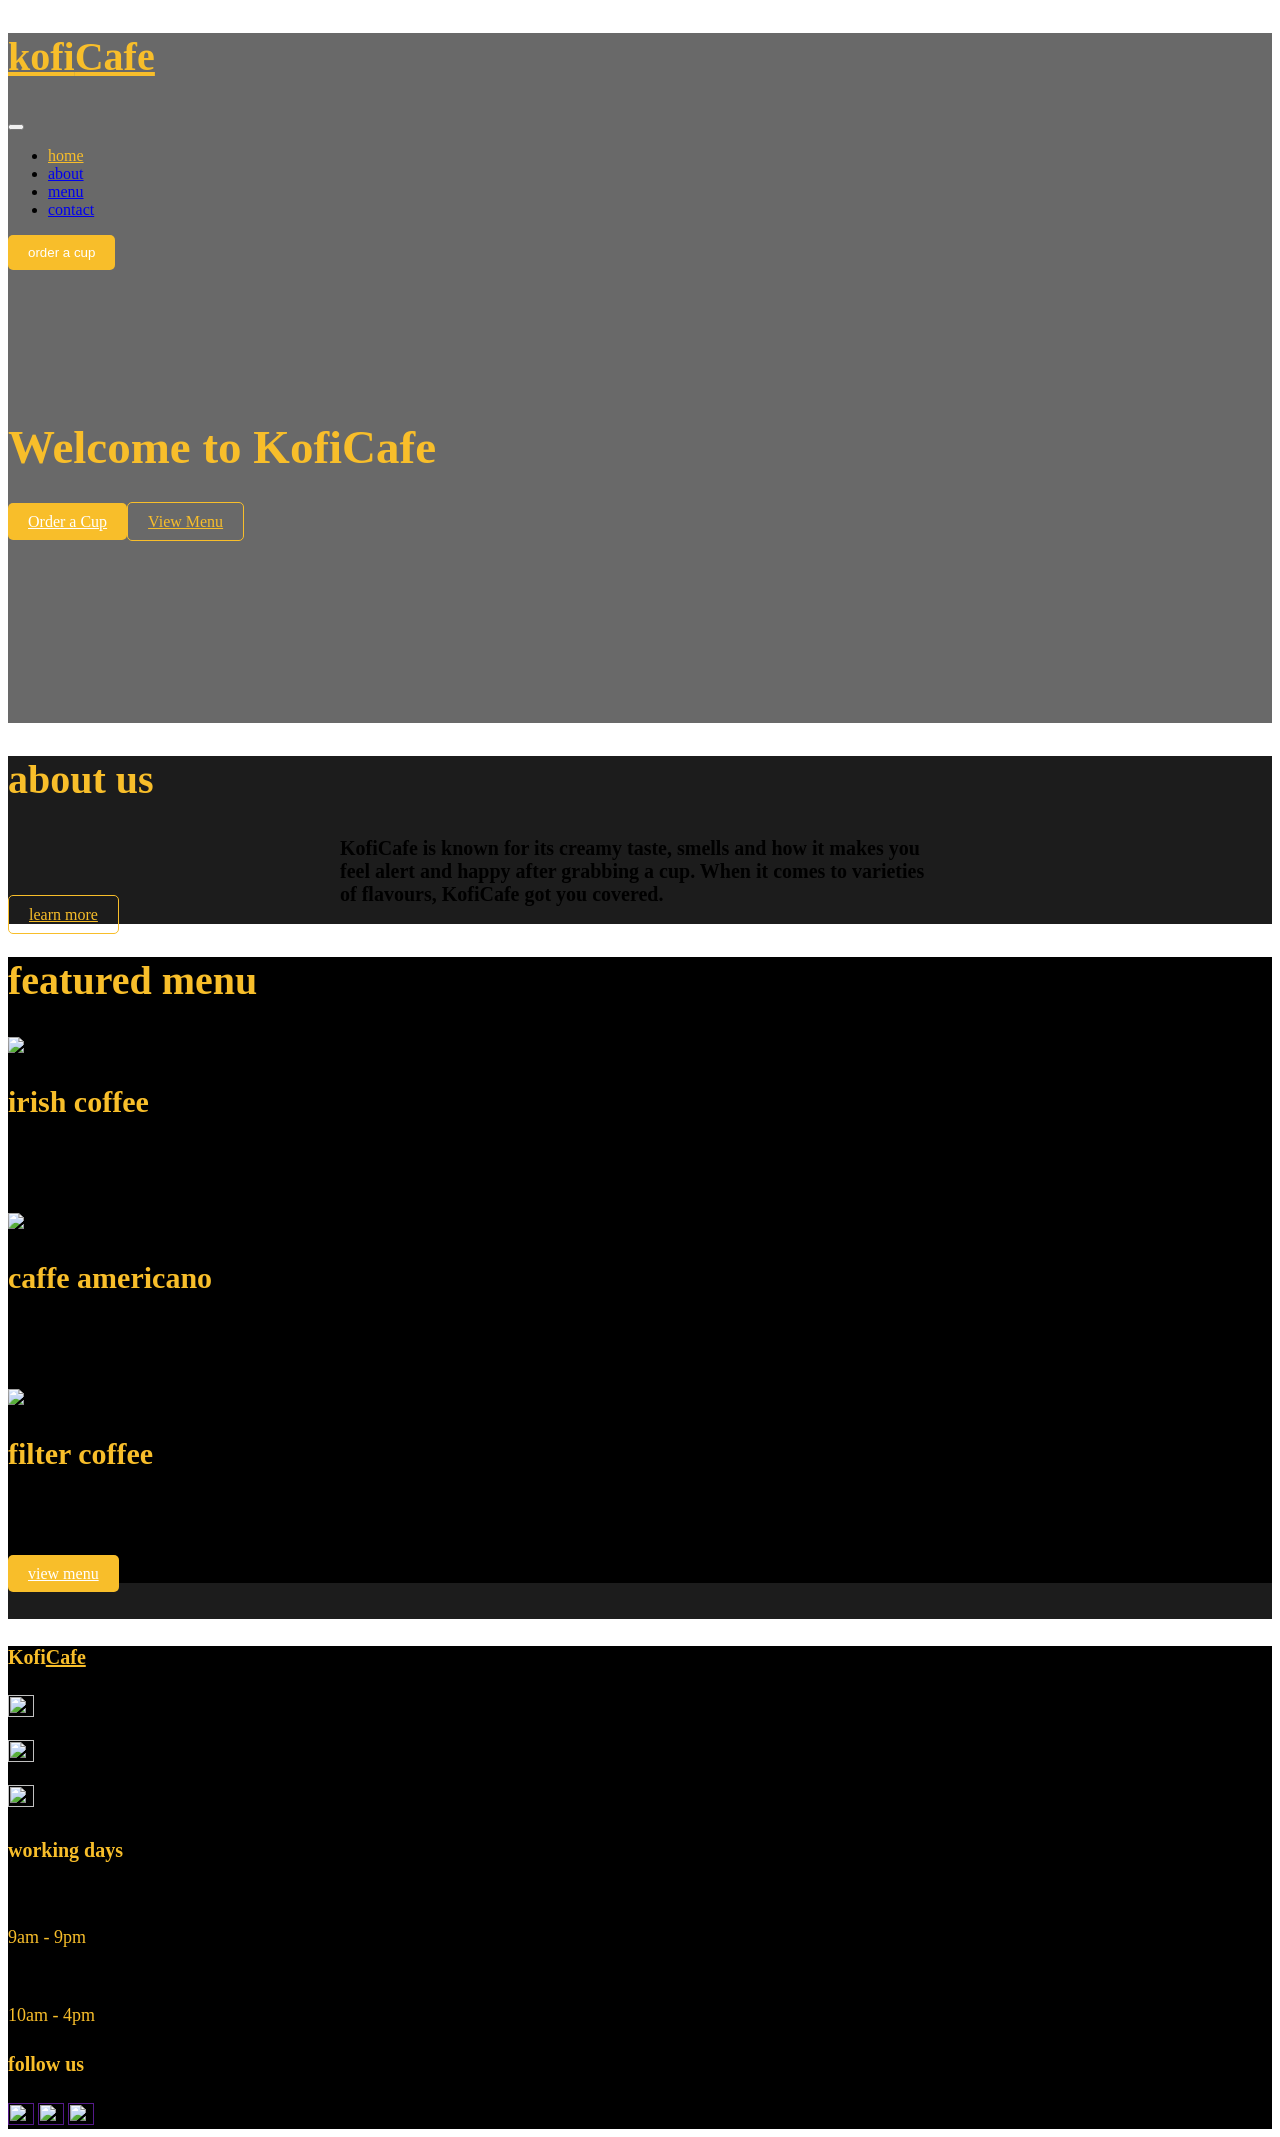
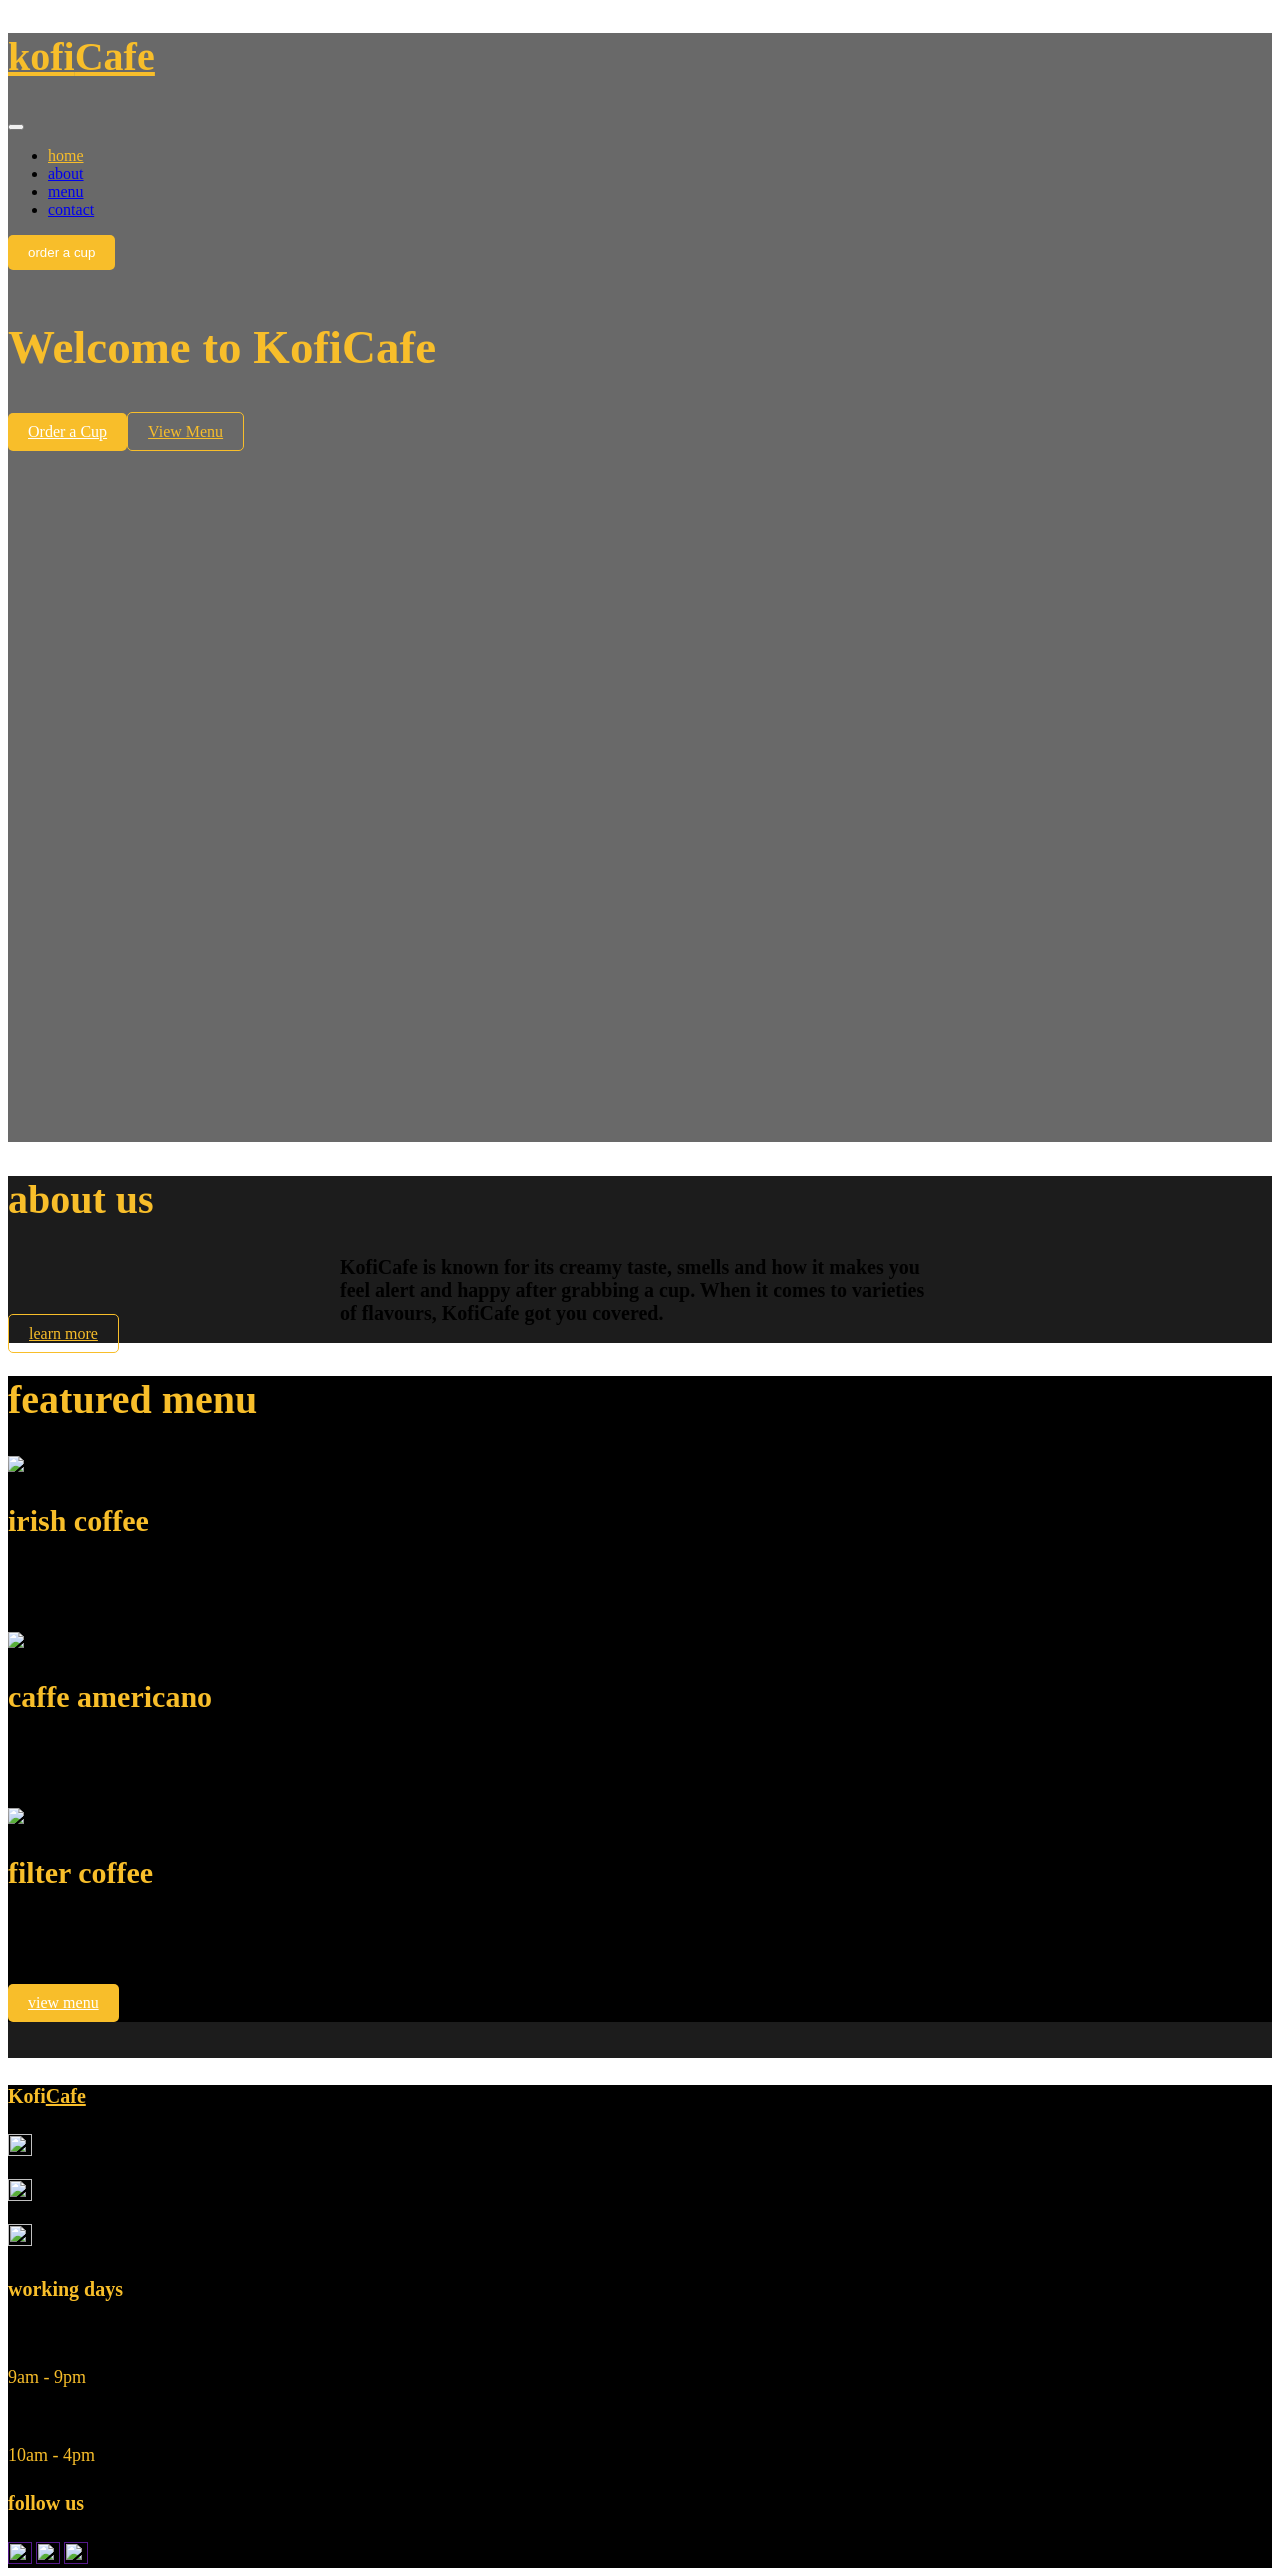

made changes as requested

--- a/scss/style.css
+++ b/scss/style.css
@@ -1,3 +1,12 @@
+body {
+  font-family: 'Open Sans' !important;
+}
+
+a:hover {
+  text-decoration: none !important;
+  color: #F8BE2A !important;
+}
+
 h1 {
   font-size: 47px !important;
 }
@@ -38,9 +47,30 @@ header::after {
   z-index: 1;
 }
 
-nav, header > section {
+nav,
+header > section,
+footer > div {
   position: relative;
   z-index: 3;
+}
+
+footer {
+  background-image: url("../images/footer-image.png");
+  background-position: center;
+  background-repeat: no-repeat;
+  background-size: cover;
+  width: 100%;
+  position: relative;
+}
+
+footer::after {
+  content: '';
+  background-color: rgba(0, 0, 0, 0.59);
+  position: absolute;
+  width: 100%;
+  height: 100%;
+  top: 0;
+  z-index: 1;
 }
 
 .gold-filled-btn {
@@ -50,6 +80,11 @@ nav, header > section {
   color: #FFFFFF;
   border: none;
   outline: none;
+  display: inline-block !important;
+}
+
+.gold-filled-btn:hover {
+  color: #1C1C1C !important;
 }
 
 .transparent-btn {
@@ -59,6 +94,10 @@ nav, header > section {
   color: #F8BE2A;
   background: transparent;
   outline: none;
+}
+
+.transparent-btn:hover {
+  color: #FFFFFF !important;
 }
 
 .gold-text {
@@ -73,13 +112,23 @@ nav, header > section {
   background-color: #000000;
 }
 
+.sticky {
+  background-color: rgba(0, 0, 0, 0.8) !important;
+}
+
 .text-underline {
   font-family: Aclonica !important;
   text-decoration: underline;
 }
 
 .margin-top {
-  margin-top: 150px;
+  margin-top: 50px;
+  min-height: calc(100vh - 78px);
+}
+
+.padding-lr {
+  padding-left: 120px !important;
+  padding-right: 120px !important;
 }
 
 .center-text {
@@ -88,7 +137,44 @@ nav, header > section {
 }
 
 .img-resize {
-  width: 26px !important;
+  width: 24px !important;
   height: 22px !important;
+}
+
+.show-nav {
+  background-color: #F8BE2A !important;
+}
+
+#header-logo {
+  max-width: 120px;
+}
+
+#footer-logo {
+  max-width: 120px !important;
+}
+
+@media only screen and (max-width: 992px) {
+  .padding-lr {
+    padding-left: 20px !important;
+    padding-right: 20px !important;
+  }
+}
+
+@media only screen and (max-width: 576px) {
+  h1 {
+    font-size: 30px !important;
+  }
+  h2 {
+    font-size: 25px !important;
+  }
+  h3 {
+    font-size: 23px !important;
+  }
+  h4 {
+    font-size: 20px !important;
+  }
+  p {
+    font-size: 12px !important;
+  }
 }
 /*# sourceMappingURL=style.css.map */
